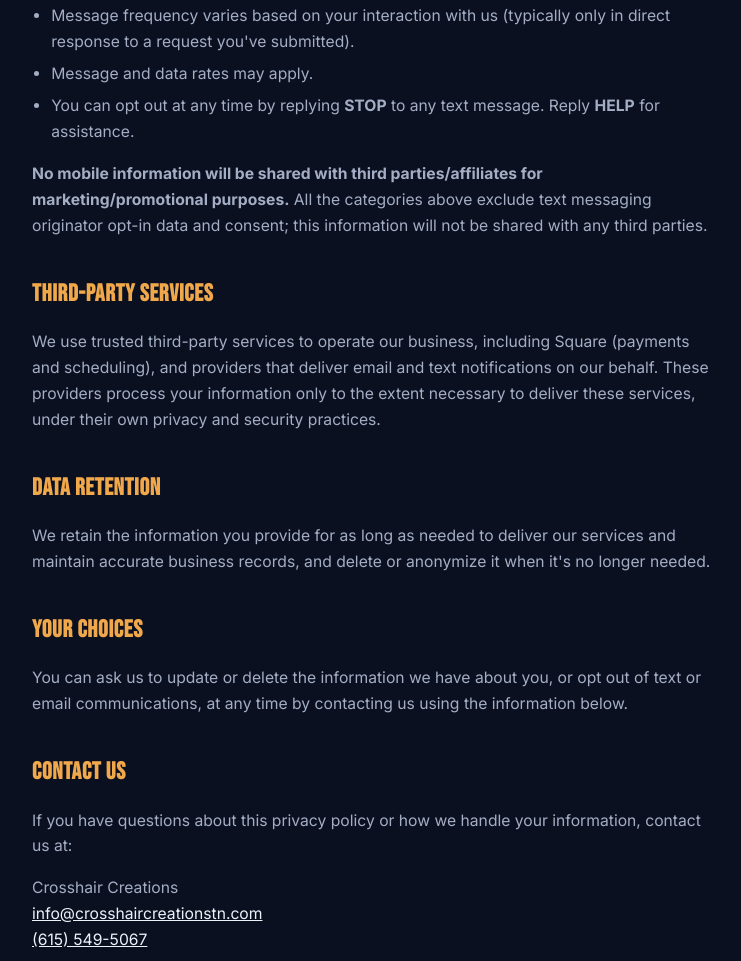
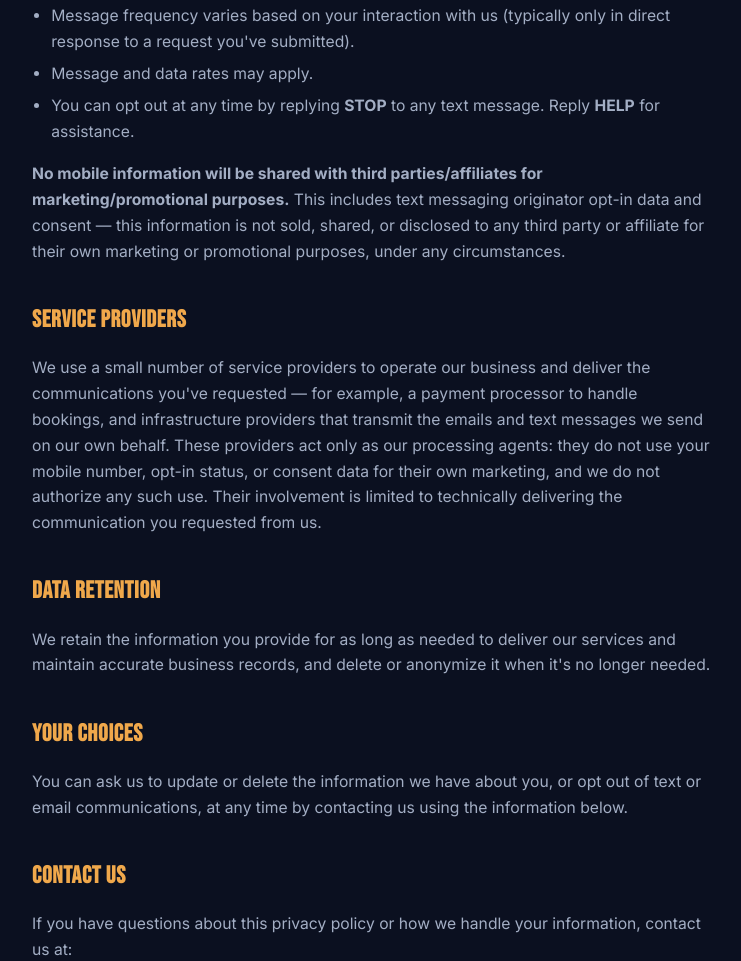
Before and after one commit to ThirdShiftDigital/crosshaircreationstn, a website: page mission-control-repo/privacy/index.html in a window 1280 px wide. Shown: the part 1088-2049 px from the top of the page, without its empty margins (268-1009 px from the left). Drawn offline with Linux system fonts and the light colour scheme.

Commit message:
Remove ambiguous third-party/text language causing 10DLC privacy policy rejection

```diff
--- a/mission-control-repo/privacy/index.html
+++ b/mission-control-repo/privacy/index.html
@@ -58,10 +58,10 @@
     <li>Message and data rates may apply.</li>
     <li>You can opt out at any time by replying <strong>STOP</strong> to any text message. Reply <strong>HELP</strong> for assistance.</li>
   </ul>
-  <p><strong>No mobile information will be shared with third parties/affiliates for marketing/promotional purposes.</strong> All the categories above exclude text messaging originator opt-in data and consent; this information will not be shared with any third parties.</p>
+  <p><strong>No mobile information will be shared with third parties/affiliates for marketing/promotional purposes.</strong> This includes text messaging originator opt-in data and consent — this information is not sold, shared, or disclosed to any third party or affiliate for their own marketing or promotional purposes, under any circumstances.</p>
 
-  <h2>Third-Party Services</h2>
-  <p>We use trusted third-party services to operate our business, including Square (payments and scheduling), and providers that deliver email and text notifications on our behalf. These providers process your information only to the extent necessary to deliver these services, under their own privacy and security practices.</p>
+  <h2>Service Providers</h2>
+  <p>We use a small number of service providers to operate our business and deliver the communications you've requested — for example, a payment processor to handle bookings, and infrastructure providers that transmit the emails and text messages we send on our own behalf. These providers act only as our processing agents: they do not use your mobile number, opt-in status, or consent data for their own marketing, and we do not authorize any such use. Their involvement is limited to technically delivering the communication you requested from us.</p>
 
   <h2>Data Retention</h2>
   <p>We retain the information you provide for as long as needed to deliver our services and maintain accurate business records, and delete or anonymize it when it's no longer needed.</p>
```
